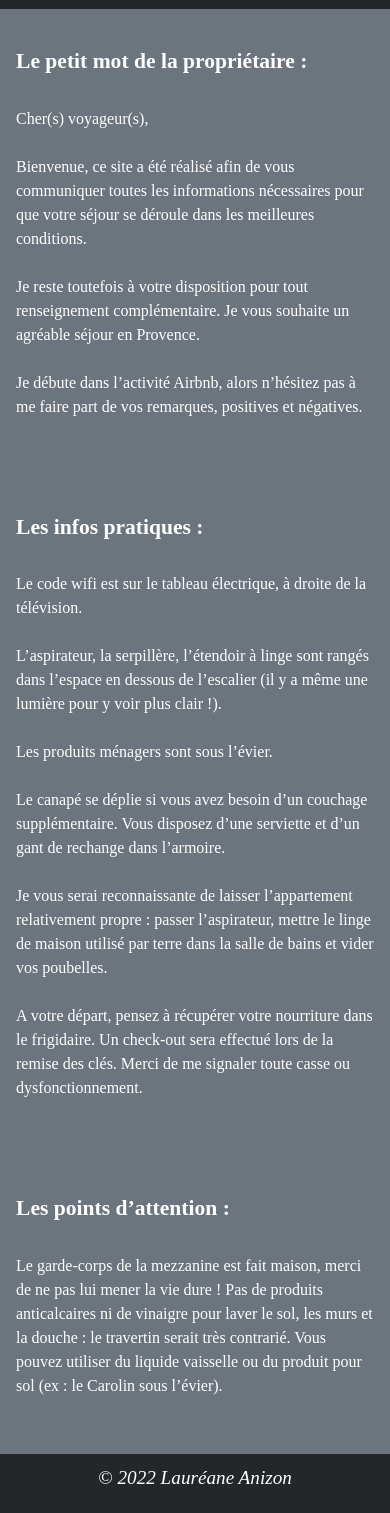
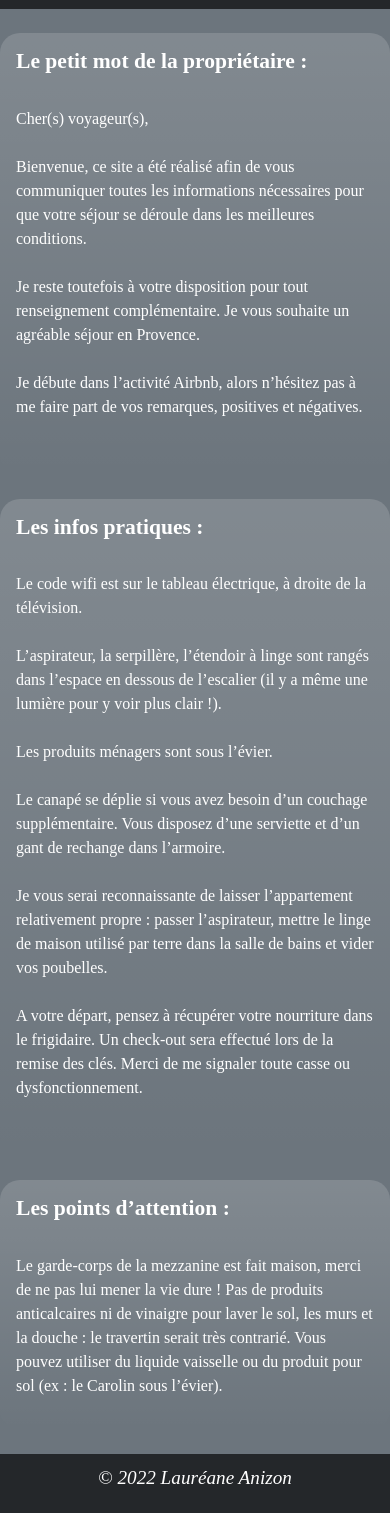
Before and after one commit to MaloROURISSOL/livret_acceuil, a plain HTML site: page index.html in a window 390 px wide. Shown: the part 163-1676 px from the top of the page. Drawn offline with nearby package versions, Linux system fonts and the light colour scheme; a web font is replaced by a local one.

Commit message:
Ajout du responsive

```diff
--- a/index.html
+++ b/index.html
@@ -2,6 +2,7 @@
 <html lang ="fr">
 <head>
     <meta charset="UTF-8">
+    <meta name="viewport" content="width=device-width, initial-scale=1, shrink-to-fit=no">
     <meta name="googlebot" content="noindex">
     <title>Livret d'accueil</title>
     <link href="https://fonts.googleapis.com/css2?family=M+PLUS+1:wght@300&display=swap" rel="stylesheet">
@@ -40,7 +41,7 @@
 
         <div class="row">
 
-            <div class="mot p-3 mx-auto col-12 mt-4">
+            <div class="mot p-3 mx-auto col-12 mt-4 bg-gradient">
                 <h4 class="bold">Le petit mot de la propriétaire :</h4>
                 <p><br>Cher(s) voyageur(s),<br><br>
                     Bienvenue, ce site a été réalisé afin de vous communiquer toutes les informations nécessaires pour que votre séjour se déroule dans les meilleures conditions. <br><br>Je reste toutefois à votre disposition pour tout renseignement complémentaire. Je vous souhaite un agréable séjour en Provence.<br><br>
@@ -49,7 +50,7 @@
             </div>
 
             <!-- lol -->
-            <div class="infospratiques  p-3 col-12 mt-4 mx-auto">
+            <div class="infospratiques  p-3 col-12 mt-4 mx-auto bg-gradient ">
                 <h4 class="bold">Les infos pratiques :</h4>
                 <p><br>Le code wifi est sur le tableau électrique, à droite de la télévision.<br><br>
                     L’aspirateur, la serpillère, l’étendoir à linge sont rangés dans l’espace en dessous de l’escalier (il y a même une lumière pour y voir plus clair !).<br><br>
@@ -61,7 +62,7 @@
             </div>
 
 
-            <div class="points p-3 mx-auto col-12 mt-4 m-4 ">
+            <div class="points p-3 mx-auto col-12 mt-4 m-4 bg-gradient">
                 <h4 class="bold">Les points d’attention : </h4>
                 <p><br>Le garde-corps de la mezzanine est fait maison, merci de ne pas lui mener la vie dure !
                     Pas de produits anticalcaires ni de vinaigre pour laver le sol, les murs et la douche : le travertin serait très contrarié. Vous pouvez utiliser du liquide vaisselle ou du produit pour sol (ex : le Carolin sous l’évier).
@@ -77,5 +78,8 @@
     </footer>
 
     <script src="https://kit.fontawesome.com/c18f514422.js" crossorigin="anonymous"></script>
+    <script src="https://code.jquery.com/jquery-3.2.1.slim.min.js" integrity="sha384-KJ3o2DKtIkvYIK3UENzmM7KCkRr/rE9/Qpg6aAZGJwFDMVNA/GpGFF93hXpG5KkN" crossorigin="anonymous"></script>
+    <script src="https://cdnjs.cloudflare.com/ajax/libs/popper.js/1.12.9/umd/popper.min.js" integrity="sha384-ApNbgh9B+Y1QKtv3Rn7W3mgPxhU9K/ScQsAP7hUibX39j7fakFPskvXusvfa0b4Q" crossorigin="anonymous"></script>
+    <script src="https://maxcdn.bootstrapcdn.com/bootstrap/4.0.0/js/bootstrap.min.js" integrity="sha384-JZR6Spejh4U02d8jOt6vLEHfe/JQGiRRSQQxSfFWpi1MquVdAyjUar5+76PVCmYl" crossorigin="anonymous"></script>
 </body>
 </html>
```
Also changed, not shown: templates/atester.html (+1 -0 lines), templates/avisiter.html (+1 -0 lines), templates/info.html (+1 -0 lines), templates/segarer.html (+1 -0 lines).
